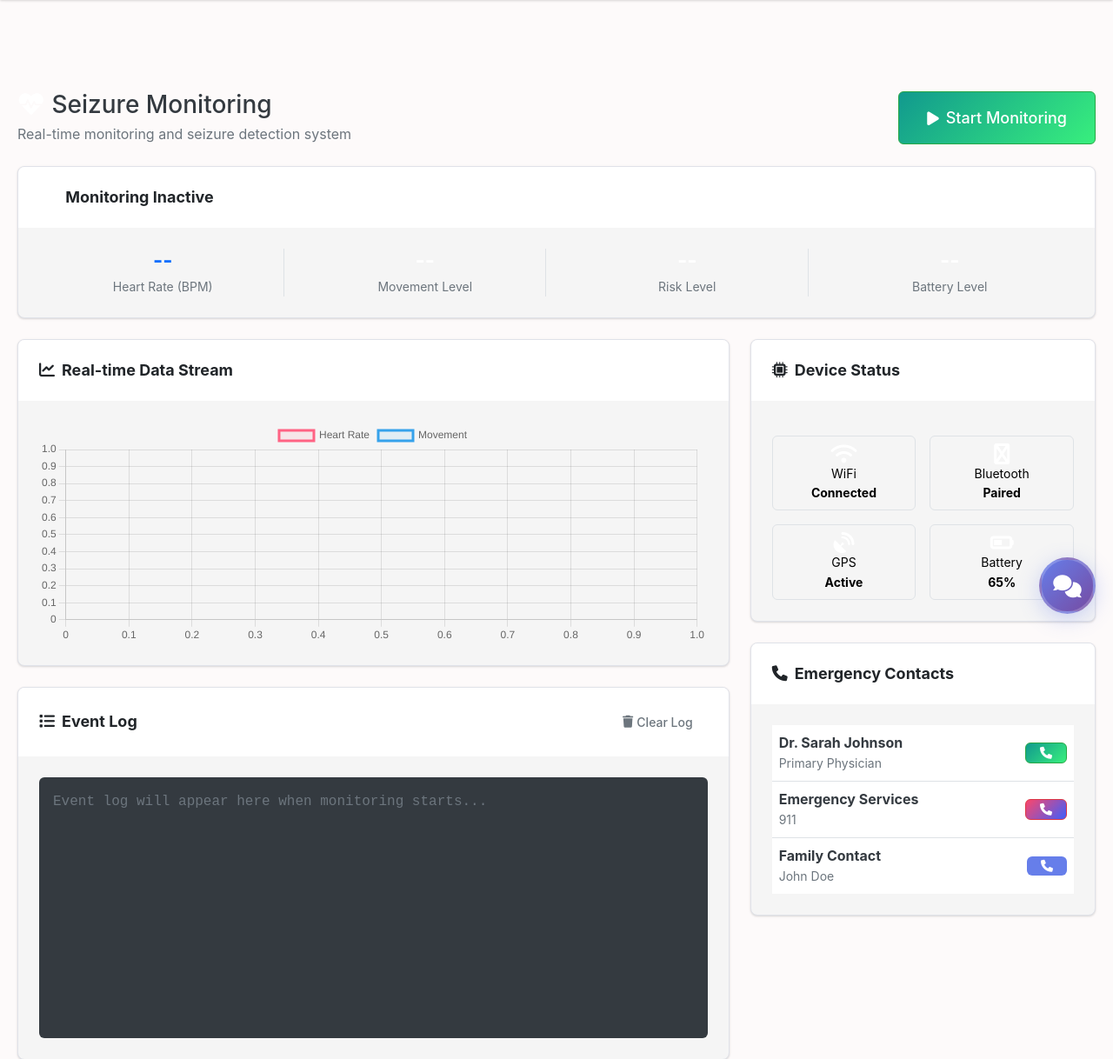
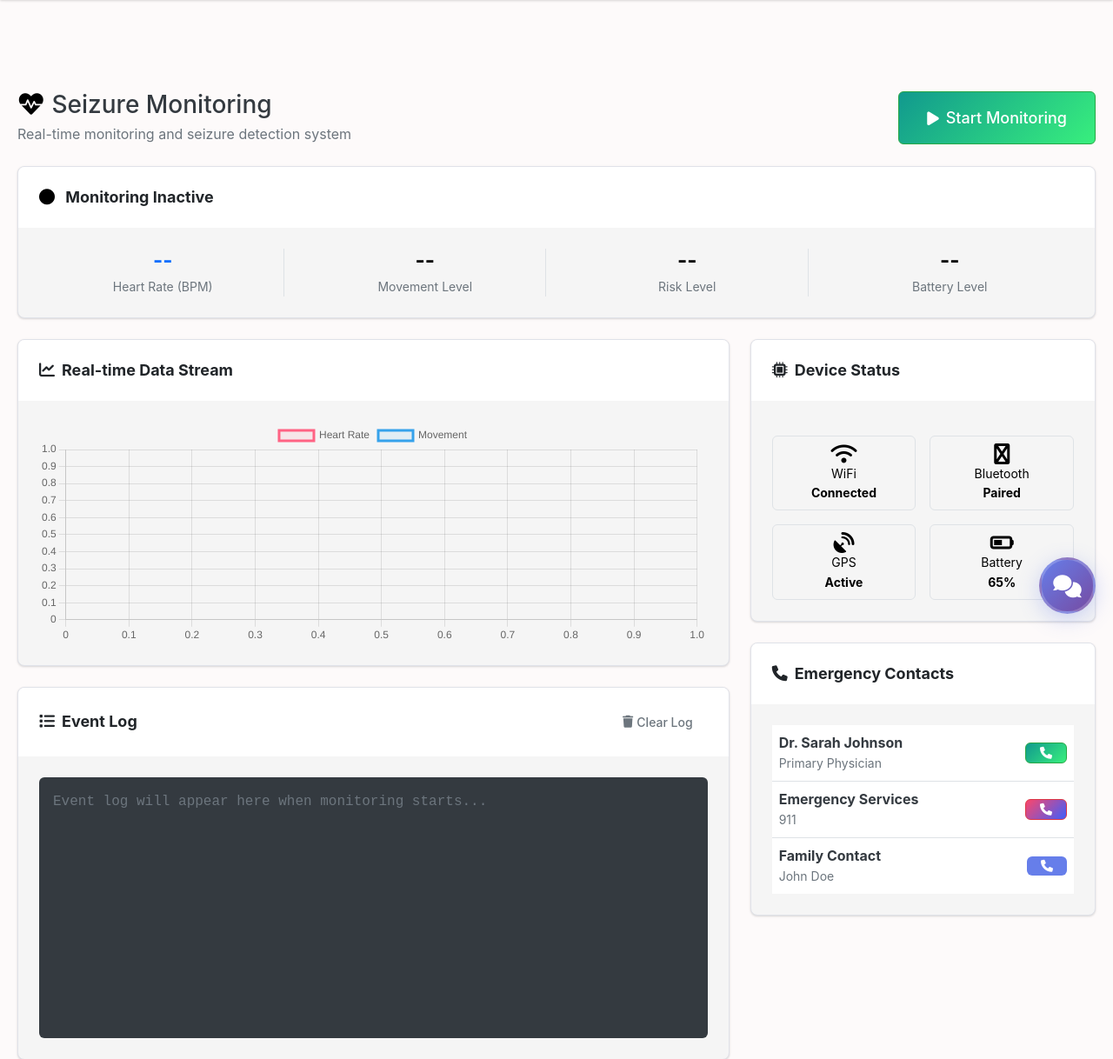
Before and after one commit to SAITHIHANAING1/webtest, a Flask app: page /caregiver/monitoring in a window 1280 px wide. Shown: the part 74-1292 px from the top of the page at 87% size. Run offline with Flask 3, Linux system fonts and the light colour scheme; the first user in the database is signed in.

Commit message:
style(nav): change text color to black for better contrast in navbar

```diff
--- a/SafeStep/templates/nav.html
+++ b/SafeStep/templates/nav.html
@@ -51,7 +51,7 @@
     body:not(.landing-page):not(.login-page):not(.sign-up-page):not(.admin-page) .text-info,
     body:not(.landing-page):not(.login-page):not(.sign-up-page):not(.admin-page) .text-warning,
     body:not(.landing-page):not(.login-page):not(.sign-up-page):not(.admin-page) .text-danger {
-        color: #fff !important;
+        color: #000000 !important;
     }
 </style>
 </div>
```
